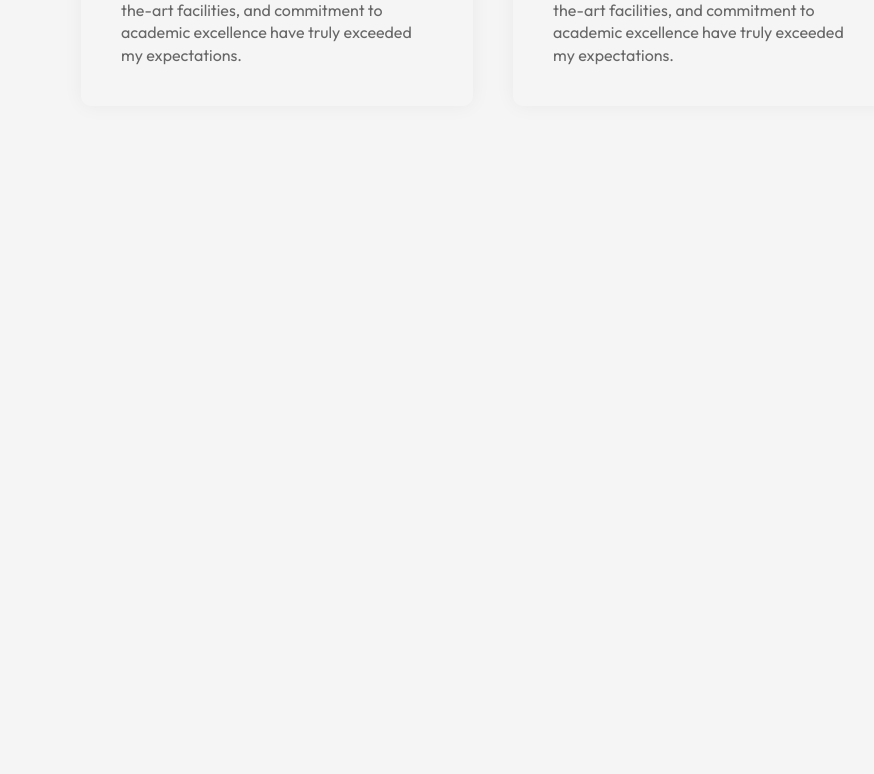
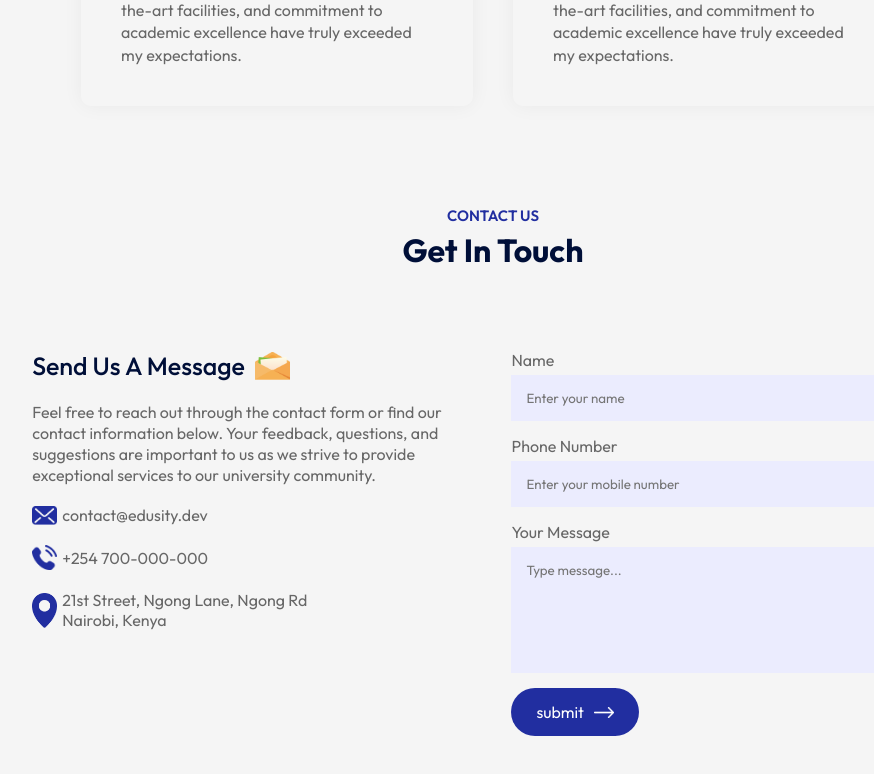
Before and after one commit to njirenjeri/edusity, a React (Vite) app: page / in a window 1280 px wide. Shown: the part 2834-3608 px from the top of the page, without its empty margins (147-1021 px from the left). Before the commit the page ends 3040 px from the top, so only its background shows below. Built offline with nearby package versions, Linux system fonts and the light colour scheme.

Commit message:
add contact info section

```diff
--- a/src/App.jsx
+++ b/src/App.jsx
@@ -6,6 +6,7 @@
 import About from './components/About/About'
 import Campus from './components/Campus/Campus'
 import Testimonials from './components/Testimonials/Testimonials'
+import Contact from './components/Contact/Contact'
 
 const App = () => {
   return (
@@ -20,6 +21,8 @@
         <Campus/>
         <Title subTitle='testimonials' title='what a student says' />
         <Testimonials/>
+        <Title subTitle='contact us' title='get in touch' />
+        <Contact/>
       </div>
     </div>
   )
--- /dev/null
+++ b/src/components/Contact/Contact.css
@@ -0,0 +1,60 @@
+.contact{
+    margin: 80px auto;
+    max-width: 90%;
+    display: flex;
+    align-content: center;
+    justify-content: space-between;
+}
+
+.contact-col{
+    flex-basis: 48%;
+    color: #676767;
+}
+
+.contact-col h3{
+    color: #000f38;
+    font-weight: 500;
+    font-size: 25px;
+    text-transform: capitalize;
+    display: flex;
+    align-items: center;
+    margin-bottom: 20px;
+}
+
+.contact-col h3 img{
+    width: 35px;
+    margin-left: 10px;
+}
+
+.contact-col p{
+    max-width: 450px;
+    line-height:  1.3;
+}
+
+.contact-col ul li{
+    display: flex;
+    align-items: center;
+    margin: 20px 0;
+}
+
+.contact-col ul li img{
+    width: 25px;
+    margin-right: 5px;
+}
+
+.contact form input, .contact form textarea{
+    display: block;
+    width: 100%;
+    background: #EBECFE;
+    padding: 15px;
+    border: 0;
+    outline: 0;
+    margin-bottom: 15px;
+    margin-top: 5px;
+    resize: none;
+}
+
+.contact-col span{
+    display: block;
+    margin: 20px 0;
+}
--- /dev/null
+++ b/src/components/Contact/Contact.jsx
@@ -0,0 +1,67 @@
+import React from 'react'
+import './Contact.css'
+import msg_icon from '../../assets/edusity_assets/msg-icon.png'
+import mail_icon from '../../assets/edusity_assets/mail-icon.png'
+import phone_icon from '../../assets/edusity_assets/phone-icon.png'
+import location_icon from '../../assets/edusity_assets/location-icon.png'
+import white_arrow from '../../assets/edusity_assets/white-arrow.png'
+
+
+const Contact = () => {
+
+    const [result, setResult] = React.useState("");
+
+    const onSubmit = async (event) => {
+        event.preventDefault();
+        setResult("Sending....");
+        const formData = new FormData(event.target);
+
+        formData.append("access_key", "7f35a02f-57ec-4df9-9655-3fcc748a9ad1");
+
+        const response = await fetch("https://api.web3forms.com/submit", {
+        method: "POST",
+        body: formData
+        });
+
+        const data = await response.json();
+
+        if (data.success) {
+        setResult("Form Submitted Successfully");
+        event.target.reset();
+        } else {
+        console.log("Error", data);
+        setResult(data.message);
+        }
+    };
+
+
+  return (
+    <div className='contact'>
+        <div className="contact-col">
+            <h3>send us a message <img src={msg_icon} alt="" /></h3>
+            <p>Feel free to reach out through the contact form or find our contact information below. Your feedback, questions, and suggestions are
+                important to us as we strive to provide exceptional services to
+                our university community.</p>
+            <ul>
+                <li><img src={mail_icon} alt="" /> contact@edusity.dev</li>
+                <li><img src={phone_icon} alt="" />+254 700-000-000</li>
+                <li><img src={location_icon} alt="" /> 21st Street, Ngong Lane, Ngong Rd <br />Nairobi, Kenya</li>
+            </ul>
+        </div>
+        <div className="contact-col">
+            <form action="" onSubmit={onSubmit}>
+                <label htmlFor="">Name</label>
+                <input type="text" name="name" id="" placeholder='Enter your name' required/>
+                <label htmlFor="">Phone Number</label>
+                <input type="tel" name="phone" id="" placeholder='Enter your mobile number' required />
+                <label htmlFor="">Your Message</label>
+                <textarea name="message" rows={6} placeholder='Type message...' required></textarea>
+                <button type='submit' className="btn dark-btn">submit <img src={white_arrow} alt="" /></button>
+            </form>
+            <span>{result}</span>
+        </div>
+    </div>
+  )
+}
+
+export default Contact
```
